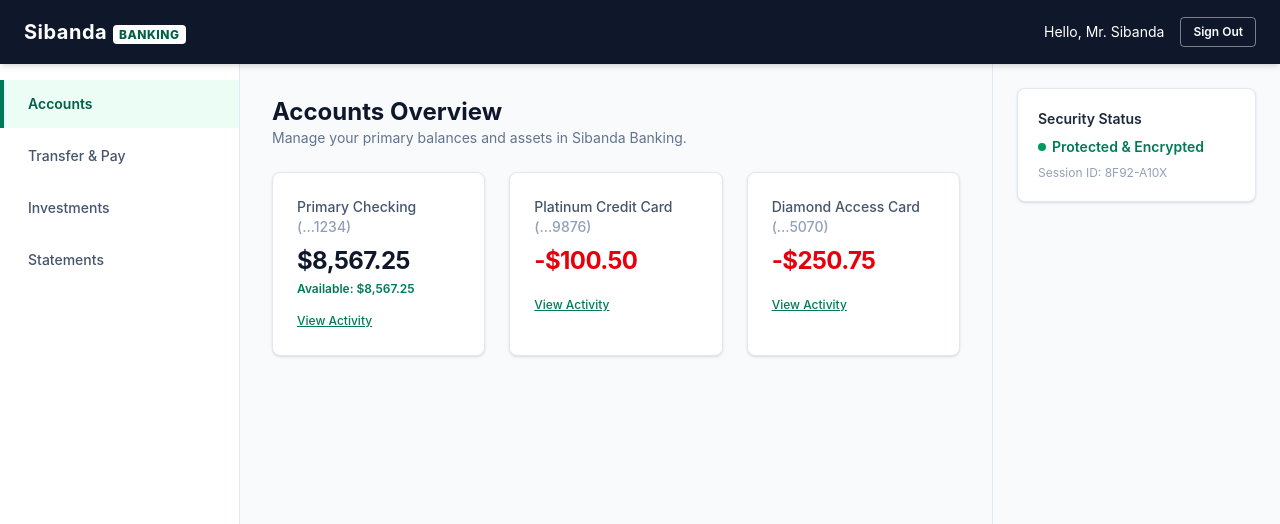
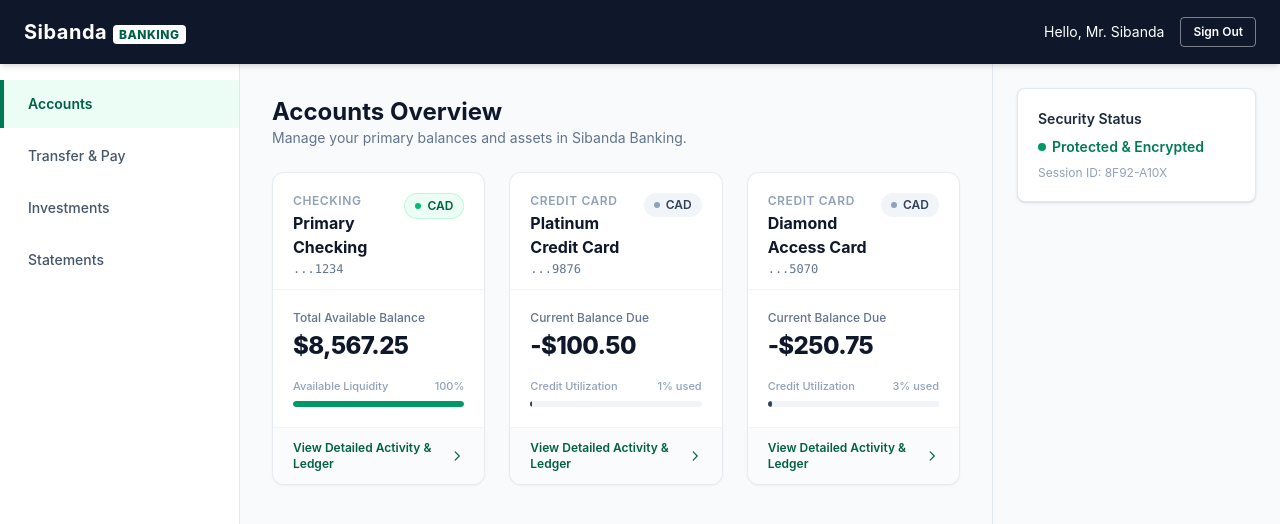
Before and after one commit to cjsibanda/BankDashboard, a React (Vite) app: page / in a window 1280 px wide. Shown: the top 524 px of the page. Built offline with nearby package versions, Linux system fonts and the light colour scheme.

Commit message:
updated AccountCard with better styling

```diff
--- a/src/components/dashboard/AccountCard.tsx
+++ b/src/components/dashboard/AccountCard.tsx
@@ -4,47 +4,82 @@ import { formatCurrency } from '../../utils/formatters';
 
 interface AccountCardProps {
   account: Account;
-  onClick?: (accountId: string) => void;
+  onClick?: (id: string) => void;
 }
 
 export const AccountCard: React.FC<AccountCardProps> = ({ account, onClick }) => {
-  const isNegative = account.balanceCents < 0;
+  const isCredit = account.type === 'CREDIT_CARD';
+
+  // Calculate mockup credit/balance utilization ratio for visual polish
+  const mockCreditLimitCents = 1000000; // $10,000 limit
+  const usagePercentage = isCredit
+    ? Math.min(100, Math.max(0, (Math.abs(account.balanceCents) / mockCreditLimitCents) * 100))
+    : 100;
 
   return (
     <div
-      role="region"
-      aria-labelledby={`account-title-${account.id}`}
-      className="bg-white p-6 rounded-lg border border-slate-200 shadow-sm hover:shadow-md transition-shadow"
+      onClick={() => onClick?.(account.id)}
+      className="group bg-white rounded-xl border border-slate-200/80 shadow-xs hover:shadow-md hover:-translate-y-0.5 transition-all duration-200 cursor-pointer overflow-hidden flex flex-col justify-between"
     >
-      <div className="flex justify-between items-start mb-2">
-        <h3 id={`account-title-${account.id}`} className="text-sm font-medium text-slate-600">
-          {account.nickname} <span className="text-slate-400">({account.accountNumberMasked})</span>
+      <div>
+        {/* Top Header Row */}
+        <div className="p-5 pb-3 flex justify-between items-start border-b border-slate-100">
+          <div>
+            <span className="text-xs font-semibold tracking-wider uppercase text-slate-400 block mb-0.5">
+              {account.type.replace('_', ' ')}
+            </span>
+            <h3 className="text-base font-bold text-slate-900 group-hover:text-emerald-800 transition-colors">
+              {account.nickname}
             </h3>
+            <p className="text-xs font-mono text-slate-500 mt-0.5">{account.accountNumberMasked}</p>
           </div>
 
-      <p
-        className={`text-2xl font-bold tracking-tight mb-1 ${
-          isNegative ? 'text-red-600' : 'text-slate-900'
+          <span
+            className={`inline-flex items-center gap-1.5 px-2.5 py-1 rounded-full text-xs font-semibold ${
+              isCredit
+                ? 'bg-slate-100 text-slate-700'
+                : 'bg-emerald-50 text-emerald-800 border border-emerald-200/60'
             }`}
-        aria-live="polite"
           >
+            <span className={`w-1.5 h-1.5 rounded-full ${isCredit ? 'bg-slate-400' : 'bg-emerald-500'}`}></span>
+            {account.currency}
+          </span>
+        </div>
+
+        {/* Main Balance Display */}
+        <div className="p-5">
+          <div className="text-xs text-slate-500 font-medium mb-1">
+            {isCredit ? 'Current Balance Due' : 'Total Available Balance'}
+          </div>
+          <div className={`text-2xl font-extrabold tracking-tight ${isCredit && account.balanceCents < 0 ? 'text-slate-900' : 'text-slate-900'}`}>
             {formatCurrency(account.balanceCents, account.currency)}
-      </p>
+          </div>
 
-      {account.availableBalanceCents !== undefined && (
-        <span className="text-xs font-semibold text-emerald-700 block">
-          Available: {formatCurrency(account.availableBalanceCents, account.currency)}
-        </span>
-      )}
+          {/* Visual Progress Bar */}
+          <div className="mt-4">
+            <div className="flex justify-between text-[11px] font-medium text-slate-400 mb-1.5">
+              <span>{isCredit ? 'Credit Utilization' : 'Available Liquidity'}</span>
+              <span>{isCredit ? `${usagePercentage.toFixed(0)}% used` : '100%'}</span>
+            </div>
+            <div className="w-full bg-slate-100 h-1.5 rounded-full overflow-hidden">
+              <div
+                className={`h-full rounded-full transition-all duration-500 ${
+                  isCredit ? (usagePercentage > 75 ? 'bg-amber-500' : 'bg-slate-700') : 'bg-emerald-600'
+                }`}
+                style={{ width: `${isCredit ? usagePercentage : 100}%` }}
+              ></div>
+            </div>
+          </div>
+        </div>
+      </div>
 
-      {onClick && (
-        <button
-          onClick={() => onClick(account.id)}
-          className="mt-4 text-xs font-medium text-emerald-700 hover:text-emerald-800 underline focus:outline-none focus:ring-2 focus:ring-emerald-500 rounded"
-        >
-          View Activity
-        </button>
-      )}
+      {/* Card Footer CTA */}
+      <div className="px-5 py-3 bg-slate-50/80 border-t border-slate-100 flex justify-between items-center text-xs font-semibold text-emerald-800 group-hover:bg-emerald-50/50 transition-colors">
+        <span>View Detailed Activity & Ledger</span>
+        <svg className="w-4 h-4 transform group-hover:translate-x-1 transition-transform" fill="none" stroke="currentColor" viewBox="0 0 24 24">
+          <path strokeLinecap="round" strokeLinejoin="round" strokeWidth="2" d="M9 5l7 7-7 7" />
+        </svg>
+      </div>
     </div>
   );
 };
```
Lines whose indentation alone changed are shown as unchanged.
